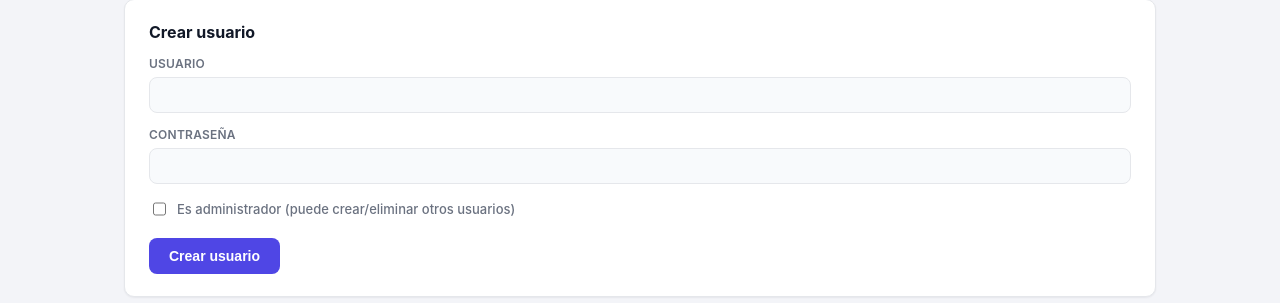
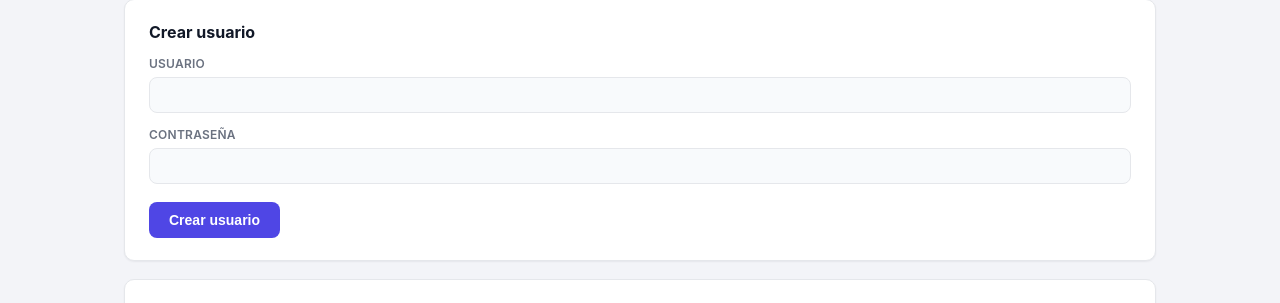
Before and after one commit to holdingmax/BradentonApp-dev, a Flask app: page /admin/users in a window 1280 px wide. Shown: the part 222-525 px from the top of the page. Run offline with Flask 3, Linux system fonts and the light colour scheme; the visitor is signed in with stand-in values (Sample User, id 1).

Commit message:
Quitar el checkbox de admin al crear usuarios nuevos
Solo la cuenta admin inicial tiene ese rol por ahora; toda cuenta que se
crea desde /admin/users queda siempre como usuario normal, sin forma de
promoverla a admin desde la UI. Pedido explicito del usuario.

Co-Authored-By: Claude Sonnet 5 <noreply@anthropic.com>

```diff
--- a/templates/admin_users.html
+++ b/templates/admin_users.html
@@ -18,10 +18,6 @@
     <input type="text" name="username" required>
     <label class="muted">Contraseña</label>
     <input type="password" name="password" required>
-    <label style="display: flex; align-items: center; gap: 8px; margin-top: 14px; font-size: 13px; color: var(--text-soft); text-transform: none; font-weight: 500;">
-      <input type="checkbox" name="is_admin" style="width: auto;">
-      Es administrador (puede crear/eliminar otros usuarios)
-    </label>
     <button type="submit">Crear usuario</button>
   </form>
 </div>
--- a/webapp.py
+++ b/webapp.py
@@ -133,10 +133,12 @@ def admin_users():
         action = request.form.get("action")
         try:
             if action == "create":
+                # Nuevas cuentas siempre no-admin — solo la cuenta admin
+                # inicial tiene ese rol por ahora, sin UI para promover otras.
                 auth.create_user(
                     request.form.get("username", ""),
                     request.form.get("password", ""),
-                    is_admin=request.form.get("is_admin") == "on",
+                    is_admin=False,
                 )
                 flash("Usuario creado.", "success")
             elif action == "reset_password":
```
Also changed, not shown: CLAUDE.md (+1 -1 lines).
